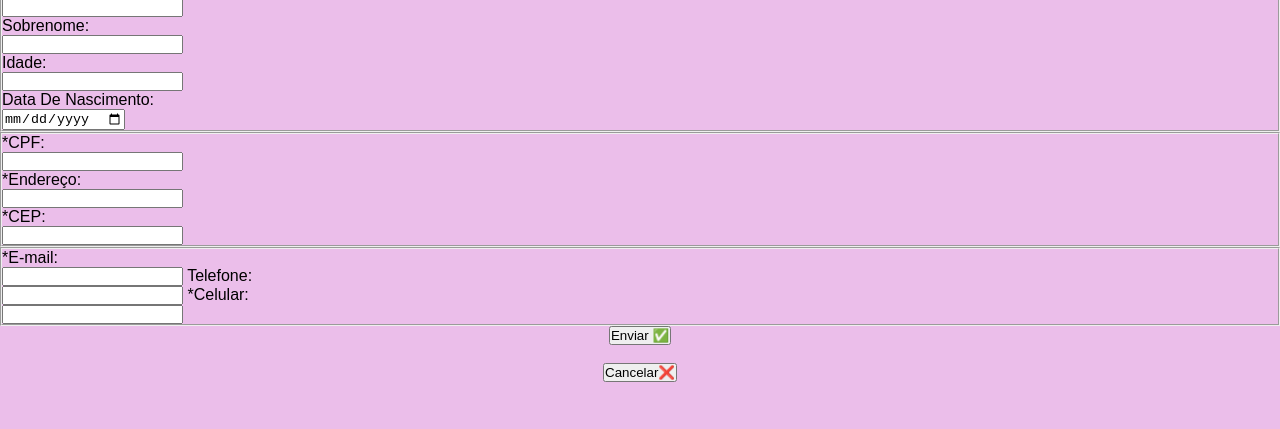
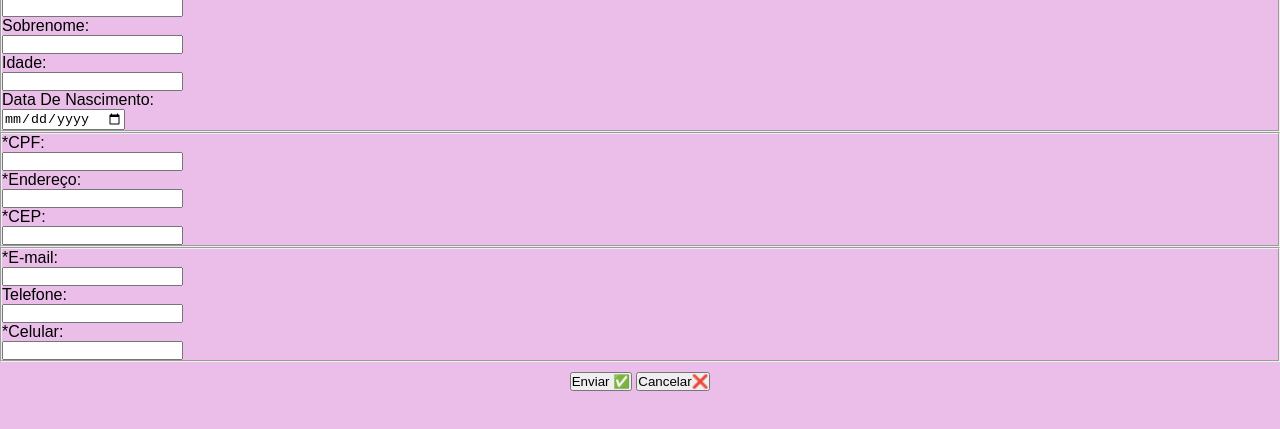
Before and after one commit to Pamelaamo/form, a plain HTML site: page index.html in a window 1280 px wide. Shown: the part 61-490 px from the top of the page. Drawn offline with Linux system fonts and the light colour scheme.

Commit message:
atualizando 1.3

```diff
--- a/estilo.css
+++ b/estilo.css
@@ -20,5 +20,7 @@ h1 {
 
 #botao {
     text-align: center;
+    position: relative;
+    top: 10px;
 
 }
--- a/index.html
+++ b/index.html
@@ -34,15 +34,15 @@
                 <input type="text" name="endereço" id="endereço"><br>
 
                 <label for="cep">*CEP:</label><br>
-                <input type="text" name="cep" id="cep">
+                <input type="text" name="cep" id="cep"><br>
             </fieldset>
 
             <fieldset>
                 <label for="email">*E-mail:</label><br>
-                <input type="email" name="email" id="email">
+                <input type="email" name="email" id="email"><br>
 
                 <label for="telefone">Telefone:</label><br>
-                <input type="tel" name="telefone" id="telefone">
+                <input type="tel" name="telefone" id="telefone"><br>
 
                 <label for="Celular">*Celular:</label><br>
                 <input type="tel" name="Celular" id="Celular">
@@ -50,7 +50,8 @@
             </fieldset>
 
             <section id="botao">
-                <input type="submit" value="Enviar ✅" name="Enviar" id="Enviar"> <br><br>
+
+                <input type="submit" value="Enviar ✅" name="Enviar" id="Enviar">
 
                 <button type="reset">Cancelar❌</button>
             </section>
```
